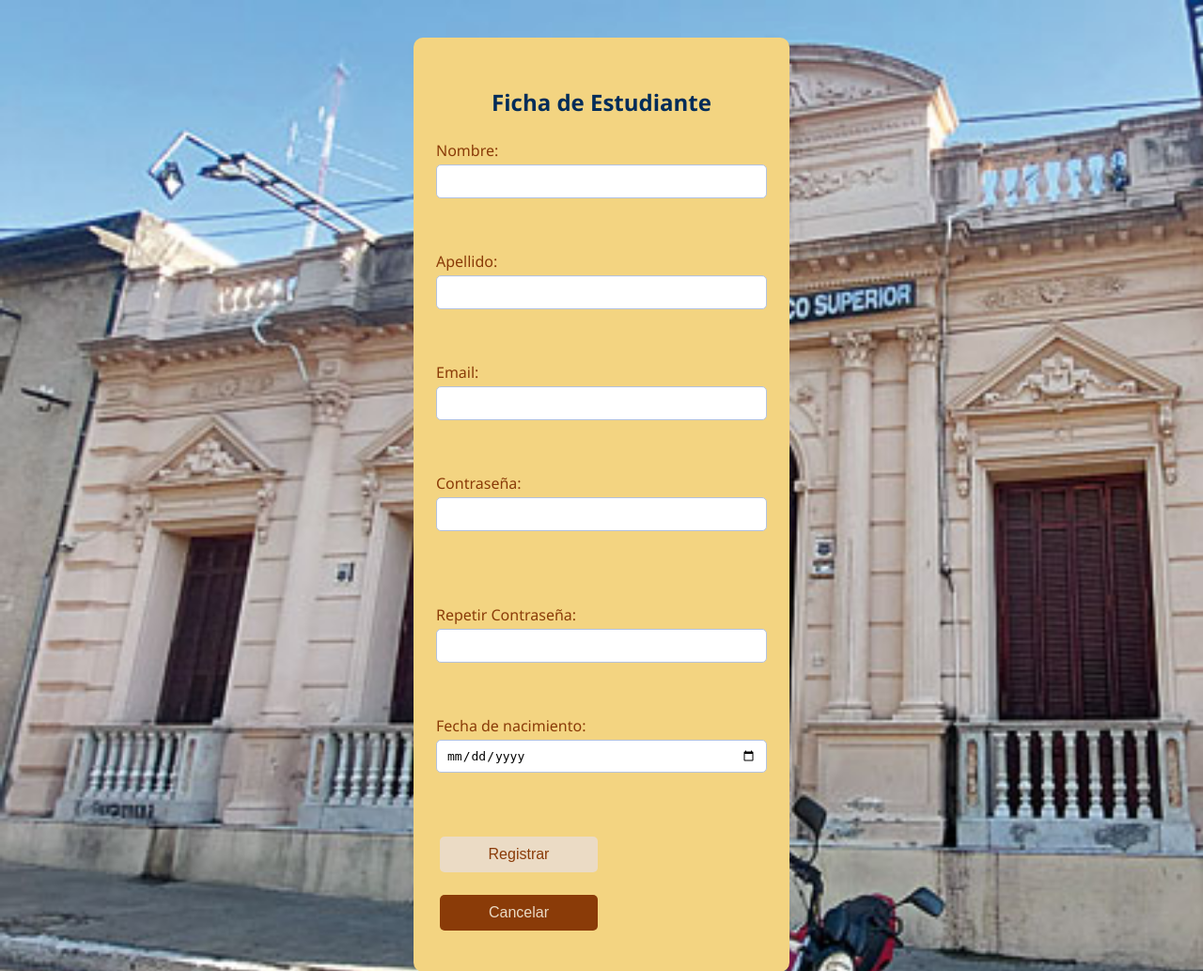
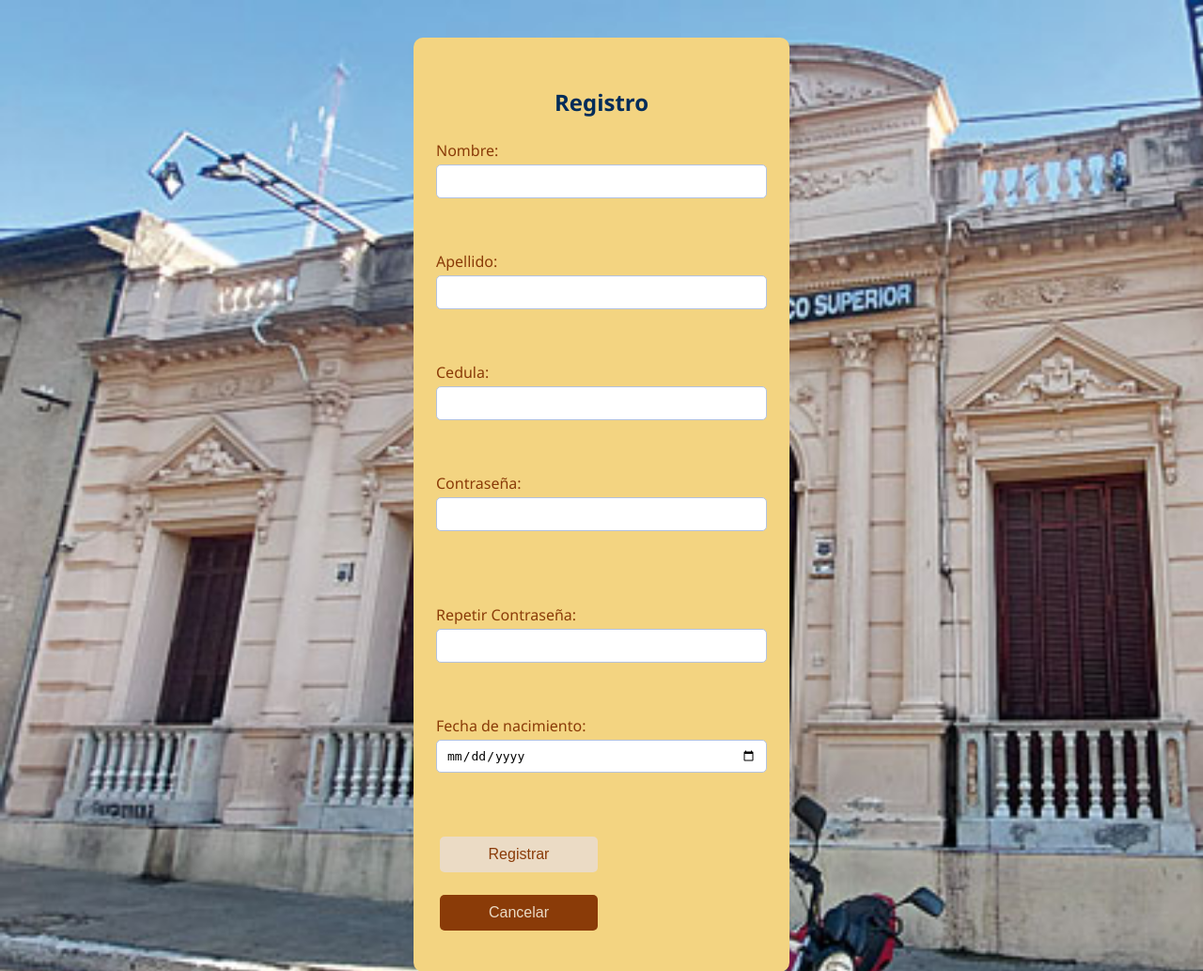
Before and after one commit to ZiuloDeus/paginaproyecto, a PHP site: page /registro.html in a window 1280 px wide. Shown: the top 1033 px of the page at 94% size. Run offline with PHP 8.4, Linux system fonts and the light colour scheme.

Commit message:
mmm... registro

```diff
--- a/inicio/ficha.css
+++ b/inicio/ficha.css
@@ -4,7 +4,7 @@ body {
   background-size: cover;
   font-family: 'Segoe UI', Arial, sans-serif;
 }
-#fichaEstudiante {
+#Registro {
   background:#f3d481;
   border-radius: 10px;
   box-shadow: 0 4px 16px #ebdbc5(0,0,0,0.08);
@@ -14,18 +14,18 @@ body {
   width: 100%;
   box-sizing: border-box;
 }
-#fichaEstudiante h2 {
+#Registro h2 {
   text-align: center;
   color: #002C59;
   margin-bottom: 24px;
 }
-#fichaEstudiante label {
+#Registro label {
   display: block;
   margin-bottom: 12px;
   color: #8a3b08;
   font-weight: 500;
 }
-#fichaEstudiante input {
+#Registro input {
   width: 100%;
   padding: 8px 10px;
   margin-top: 4px;
@@ -35,11 +35,11 @@ body {
   box-sizing: border-box;
   transition: border-color 0.2s;
 }
-#fichaEstudiante input:focus {
+#Registro input:focus {
   border-color: #2a4d8f;
   outline: none;
 }
-#fichaEstudiante button {
+#Registro button {
   width: 48%;
   padding: 10px 0;
   margin: 12px 1%;
@@ -51,13 +51,13 @@ body {
   cursor: pointer;
   transition: background 0.2s;
 }
-#fichaEstudiante button[type="button"] {
+#Registro button[type="button"] {
   background: #8a3b08;
   color: #ebdbc5;
 }
-#fichaEstudiante button:hover {
+#Registro button:hover {
   background: #8a3b08;
 }
-#fichaEstudiante button[type="button"]:hover {
+#Registro button[type="button"]:hover {
   background: #ebdbc5;
 }
--- a/inicio/ficha.js
+++ b/inicio/ficha.js
@@ -1,9 +1,9 @@
 document.body.innerHTML = `
-  <form id="fichaEstudiante">
-    <h2>Ficha de Estudiante</h2>
+  <form id="Registro">
+    <h2>Registro</h2>
     <label>Nombre:<br><input type="text" name="nombre" required></label><br><br>
     <label>Apellido:<br><input type="text" name="apellido" required></label><br><br>
-    <label>Email:<br><input type="email" name="email" required></label><br><br>
+    <label>Cedula:<br><input type="number" name="cedula" required></label><br><br>
     <label>Contraseña:<br><input type="password" name="password" required></label><br>
     <span id="seguridadMsg" style="color:#2a4d8f;font-size:0.95em;"></span><br><br>
     <label>Repetir Contraseña:<br><input type="password" name="repetirPassword" required></label><br><br>
@@ -13,10 +13,13 @@ document.body.innerHTML = `
   </form>
 `;
 
-const form = document.getElementById ('fichaEstudiante');
+const form = document.getElementById ('Registro');
 const passwordInput = form.password;
 const repetirPasswordInput = form.repetirPassword;
 const seguridadMsg = document.getElementById('seguridadMsg');
+const cedulaInput = form.cedula;
+const nombreInput = form.nombre;
+const apellidoInput = form.apellido;
 
 function esContrasenaSegura(contrasena) {
   const tieneLetra = /[a-zA-Z]/.test(contrasena);
@@ -24,6 +27,27 @@ function esContrasenaSegura(contrasena) {
   const longitudValida = contrasena.length >= 8 && contrasena.length <= 20;
   return tieneLetra && tieneNumero && longitudValida;
 }
+
+// Validación en tiempo real para cédula: solo números positivos y máximo 7 caracteres
+cedulaInput.addEventListener('input', function() {
+  // Eliminar cualquier caracter que no sea número
+  cedulaInput.value = cedulaInput.value.replace(/[^0-9]/g, '');
+  // Limitar a 7 caracteres
+  if (cedulaInput.value.length > 7) {
+    cedulaInput.value = cedulaInput.value.slice(0, 7);
+  }
+});
+
+// Validación en tiempo real para nombre: solo letras y espacios
+nombreInput.addEventListener('input', function() {
+  // Eliminar cualquier caracter que no sea letra o espacio
+  nombreInput.value = nombreInput.value.replace(/[^a-zA-ZáéíóúÁÉÍÓÚñÑ\s]/g, '');
+});
+
+// Validación en tiempo real para apellido: solo letras y espacios
+apellidoInput.addEventListener('input', function() {
+  apellidoInput.value = apellidoInput.value.replace(/[^a-zA-ZáéíóúÁÉÍÓÚñÑ\s]/g, '');
+});
 
 passwordInput.addEventListener('input', function() {
   const contrasena = passwordInput.value;
@@ -66,12 +90,18 @@ form.addEventListener('submit', function(e) {
   const data = {
     nombre: form.nombre.value,
     apellido: form.apellido.value,
-    email: form.email.value,
+    cedula: form.cedula.value,
     password: form.password.value,
     repetirPassword: form.repetirPassword.value,
     fechaNacimiento: form.fechaNacimiento.value
   };
 
+  // Validación de cédula: exactamente 7 dígitos y solo números positivos
+  if (data.cedula.length !== 7 || isNaN(data.cedula) || Number(data.cedula) < 0) {
+    alert('La cédula debe tener exactamente 7 números y no puede ser negativa.');
+    cedulaInput.focus();
+    return;
+  }
 
   if (data.password !== data.repetirPassword) {
     alert('Las contraseñas no coinciden.');
--- a/inicio/registro.html
+++ b/inicio/registro.html
@@ -2,7 +2,7 @@
 <html lang="es">
 <head>
   <meta charset="UTF-8">
-  <title>Ficha de Estudiante</title>
+  <title>Registro</title>
   <link rel="stylesheet" href="ficha.css">
 </head>
 <body>
--- a/pag tabla/index.html
+++ b/pag tabla/index.html
@@ -20,7 +20,6 @@
         <ul>
           <li>Iniciar sesión</li>
           <li>Cerrar sesión</li>
-          <li>Cambiar usuario</li>
         </ul>
       </div>
     </div>
```
